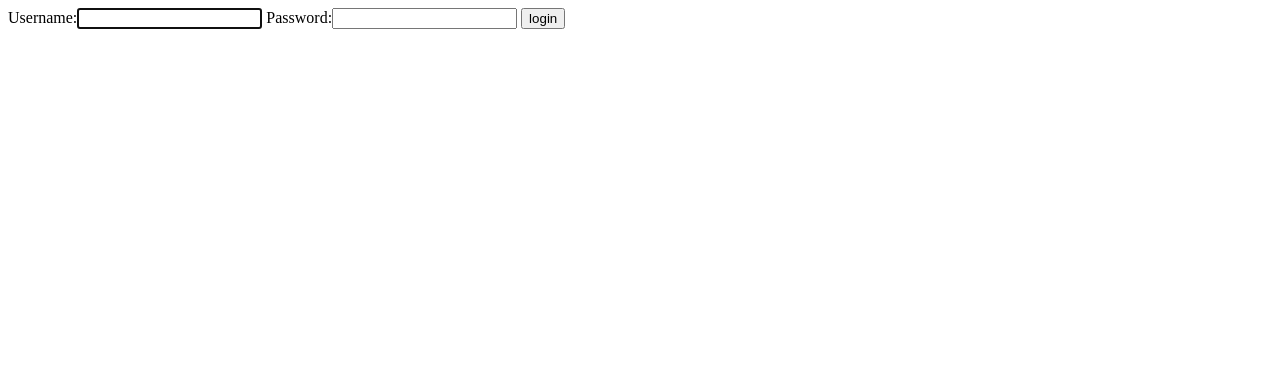
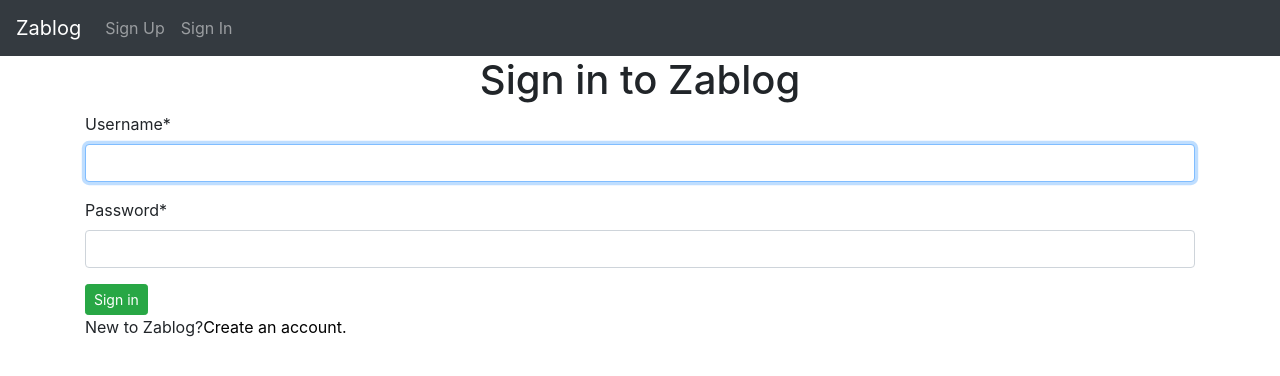
Before and after one commit to safwanvk/Zablogs, a Django app: page /login/ in a window 1280 px wide. Shown: the top 376 px of the page. Run offline with Django 3.2, Linux system fonts and the light colour scheme; some libraries are stand-ins or nearby versions.

Commit message:
Set templates

```diff
--- /dev/null
+++ b/accounts/static/css/style.css
@@ -0,0 +1,48 @@
+
+@font-face {
+  font-family: 'icomoon';
+
+  font-weight: normal;
+  font-style: normal;
+}
+
+[class^="icon-"], [class*=" icon-"] {
+  /* use !important to prevent issues with browser extensions that change fonts */
+  font-family: 'icomoon' !important;
+  speak: none;
+  font-style: normal;
+  font-weight: normal;
+  font-variant: normal;
+  text-transform: none;
+  line-height: 1;
+
+  /* Better Font Rendering =========== */
+  -webkit-font-smoothing: antialiased;
+  -moz-osx-font-smoothing: grayscale;
+}
+
+.icon-chevron-up:before {
+  content: "\e900";
+}
+
+a{
+  color: black;
+}
+
+.Link-detail{
+  color: gray;
+  font-size: .7em;
+}
+.Link-link{
+  text-decoration: none;
+}
+ol li.list-group{
+  list-style: decimal inside;
+}
+ol li.list-group-item{
+  display: list-item;
+}
+.Link-form{
+  margin: 0 auto;
+  padding: 1em;
+}
--- /dev/null
+++ b/templates/accounts/base.html
@@ -0,0 +1,50 @@
+{% load static %}
+
+<!DOCTYPE html>
+<html lang="en">
+<head>
+    <meta charset="UTF-8">
+     <meta name="viewport" content="width=device-width, initial-scale=1, shrink-to-fit=no">
+
+    <title>Zablog |{% block title %}      {% endblock title %}</title>
+    <link rel="stylesheet" href="https://stackpath.bootstrapcdn.com/bootstrap/4.5.0/css/bootstrap.min.css" integrity="sha384-9aIt2nRpC12Uk9gS9baDl411NQApFmC26EwAOH8WgZl5MYYxFfc+NcPb1dKGj7Sk" crossorigin="anonymous">
+    <link rel="stylesheet" href="{% static 'css/style.css' %}">
+</head>
+<body>
+
+            <nav class="navbar navbar-expand-lg navbar-dark bg-dark">
+                <a href="" class="navbar-brand">Zablog</a>
+                <button class="navbar-toggler" type="button" data-toggle="collapse" data-target="#navbarSupportedContent" aria-controls="navbarSupportedContent" aria-expanded="false" aria-label="Toggle navigation">
+                <span class="navbar-toggler-icon"></span>
+                </button>
+
+                <div class="collapse navbar-collapse" id="navbarSupportedContent">
+                    <ul class="navbar-nav mr-auto">
+                    {% if user.is_authenticated %}
+                        <li class="nav-item">
+                            <a class='nav-link' href="">Hello {{ user.username}}</a>
+                        </li>
+                        <li class="nav-item">
+                            <a class='nav-link' href="{% url 'logout' %}">Sign out</a>
+                        </li>
+                    {% else %}
+                        <li class="nav-item">
+                            <a class='nav-link' href="{% url 'register' %}">Sign Up</a>
+                        </li>
+                        <li class="nav-item">
+                            <a class='nav-link' href="{% url 'login' %}">Sign In</a>
+                        </li>
+                    {% endif %}
+                    </ul>
+
+              </div>
+            </nav>
+            {% block content %}
+
+            {% endblock content %}
+</body>
+<script src="https://code.jquery.com/jquery-3.5.1.slim.min.js" integrity="sha384-DfXdz2htPH0lsSSs5nCTpuj/zy4C+OGpamoFVy38MVBnE+IbbVYUew+OrCXaRkfj" crossorigin="anonymous"></script>
+<script src="https://cdn.jsdelivr.net/npm/popper.js@1.16.0/dist/umd/popper.min.js" integrity="sha384-Q6E9RHvbIyZFJoft+2mJbHaEWldlvI9IOYy5n3zV9zzTtmI3UksdQRVvoxMfooAo" crossorigin="anonymous"></script>
+<script src="https://stackpath.bootstrapcdn.com/bootstrap/4.5.0/js/bootstrap.min.js" integrity="sha384-OgVRvuATP1z7JjHLkuOU7Xw704+h835Lr+6QL9UvYjZE3Ipu6Tp75j7Bh/kR0JKI" crossorigin="anonymous"></script>
+
+</html>
--- a/templates/registration/login.html
+++ b/templates/registration/login.html
@@ -1,14 +1,17 @@
-<!DOCTYPE html>
-<html lang="en">
-<head>
-    <meta charset="UTF-8">
-    <title>Login</title>
-</head>
-<body>
+{% extends 'accounts/base.html' %}
+{% load crispy_forms_filters %}
+{% block title %} Sign-In{% endblock title %}
+{% block content %}
+
+<div class="container">
+
+    <center><h1>Sign in to Zablog</h1></center>
+
 <form method="POST">
     {% csrf_token %}
-    {{ form }}
-    <input type="submit" value="login">
+    {{ form|crispy }}
+    <input type="Submit" class="btn btn-success btn-sm" value="Sign in"><br>
+    New to Zablog?<a href="{% url 'register' %}" >Create an account. </a>
 </form>
-</body>
-</html>
+</div>
+{% endblock content %}
```
Also changed, not shown: login/settings.py (+4 -7 lines), templates/accounts/home.html (+6 -10 lines), templates/accounts/register.html (+14 -11 lines), db.sqlite3.
